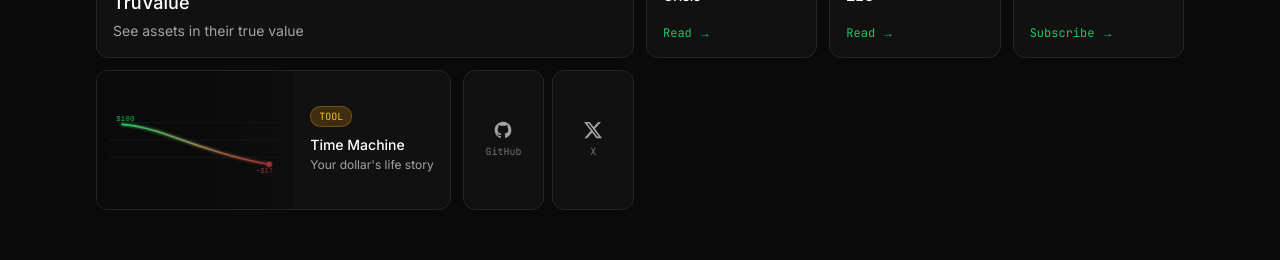
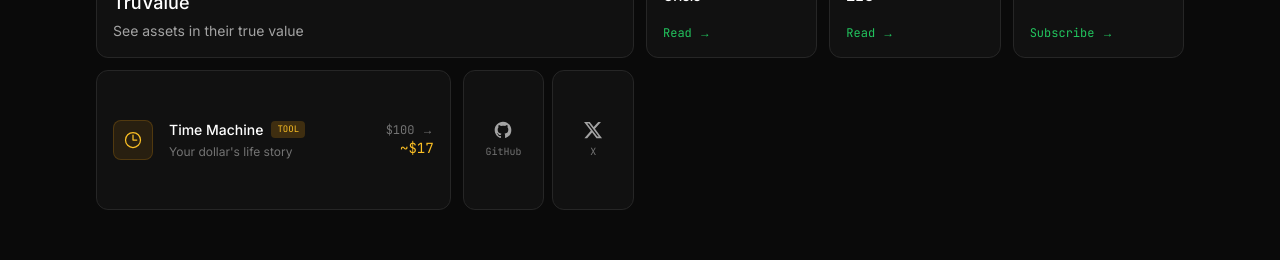
Before and after one commit to defi-naly/naly-dev, a Next.js app: page / in a window 1280 px wide. Shown: the part 905-1165 px from the top of the page. Built offline with nearby package versions, Linux system fonts and the light colour scheme.

Commit message:
Simplify Time Machine card with minimal icon design
Clock icon, clean layout with $100 → ~$17 indicator.

Co-Authored-By: Claude Opus 4.5 <noreply@anthropic.com>

```diff
--- a/components/BentoGrid.js
+++ b/components/BentoGrid.js
@@ -145,56 +145,29 @@ function FourthTurningCard() {
   );
 }
 
-// Time Machine - Tool card with decay visualization (horizontal layout)
+// Time Machine - Tool card (minimal)
 function TimeMachineCard() {
   return (
-    <BentoCard href="/tools/time-machine" className="h-full flex flex-row">
-      <div className="flex-1 relative overflow-hidden bg-neutral-950">
-        <svg className="absolute inset-0 w-full h-full p-3" viewBox="0 0 200 80" preserveAspectRatio="xMidYMid meet">
-          {/* Grid lines */}
-          <line x1="0" y1="20" x2="200" y2="20" stroke="#262626" strokeWidth="0.5" />
-          <line x1="0" y1="40" x2="200" y2="40" stroke="#262626" strokeWidth="0.5" />
-          <line x1="0" y1="60" x2="200" y2="60" stroke="#262626" strokeWidth="0.5" />
-
-          {/* $100 label */}
-          <text x="8" y="18" fill="#22c55e" fontSize="9" fontFamily="monospace" opacity="0.9">$100</text>
-
-          {/* Decay curve */}
-          <defs>
-            <linearGradient id="decayGradient" x1="0%" y1="0%" x2="100%" y2="0%">
-              <stop offset="0%" stopColor="#22c55e" />
-              <stop offset="100%" stopColor="#ef4444" />
-            </linearGradient>
-            <filter id="glowDecay">
-              <feGaussianBlur stdDeviation="2" result="coloredBlur"/>
-              <feMerge><feMergeNode in="coloredBlur"/><feMergeNode in="SourceGraphic"/></feMerge>
-            </filter>
-          </defs>
-          <path
-            d="M15,22 Q40,24 70,35 T130,55 T185,68"
-            fill="none"
-            stroke="url(#decayGradient)"
-            strokeWidth="2"
-            strokeLinecap="round"
-            filter="url(#glowDecay)"
-          />
-          <circle cx="185" cy="68" r="3" fill="#ef4444" filter="url(#glowDecay)" />
-
-          {/* End value */}
-          <text x="170" y="78" fill="#ef4444" fontSize="8" fontFamily="monospace" opacity="0.9">~$17</text>
+    <BentoCard href="/tools/time-machine" className="h-full p-4 flex items-center gap-4">
+      <div className="w-10 h-10 rounded-lg bg-amber-500/10 border border-amber-500/20 flex items-center justify-center flex-shrink-0">
+        <svg className="w-5 h-5 text-amber-400" fill="none" viewBox="0 0 24 24" stroke="currentColor" strokeWidth="1.5">
+          <path strokeLinecap="round" strokeLinejoin="round" d="M12 6v6h4.5m4.5 0a9 9 0 1 1-18 0 9 9 0 0 1 18 0Z" />
         </svg>
-
-        <div className="absolute inset-0 bg-gradient-to-r from-transparent via-transparent to-terminal-surface/50" />
       </div>
-
-      <div className="flex flex-col justify-center p-4 min-w-[140px]">
-        <span className="inline-flex items-center gap-1.5 px-2 py-0.5 text-[10px] font-mono bg-amber-500/20 text-amber-400 border border-amber-500/30 rounded-full w-fit mb-2">
-          TOOL
-        </span>
-        <h3 className="text-sm font-medium text-white group-hover:text-terminal-accent transition-colors">
-          Time Machine
-        </h3>
-        <p className="text-xs text-neutral-400 mt-0.5">Your dollar's life story</p>
+      <div className="flex-1 min-w-0">
+        <div className="flex items-center gap-2 mb-1">
+          <h3 className="text-sm font-medium text-white group-hover:text-terminal-accent transition-colors">
+            Time Machine
+          </h3>
+          <span className="px-1.5 py-0.5 text-[9px] font-mono bg-amber-500/20 text-amber-400 rounded">
+            TOOL
+          </span>
+        </div>
+        <p className="text-xs text-neutral-500">Your dollar's life story</p>
+      </div>
+      <div className="text-right flex-shrink-0">
+        <div className="font-mono text-xs text-neutral-500">$100 →</div>
+        <div className="font-mono text-sm text-amber-400">~$17</div>
       </div>
     </BentoCard>
   );
```
